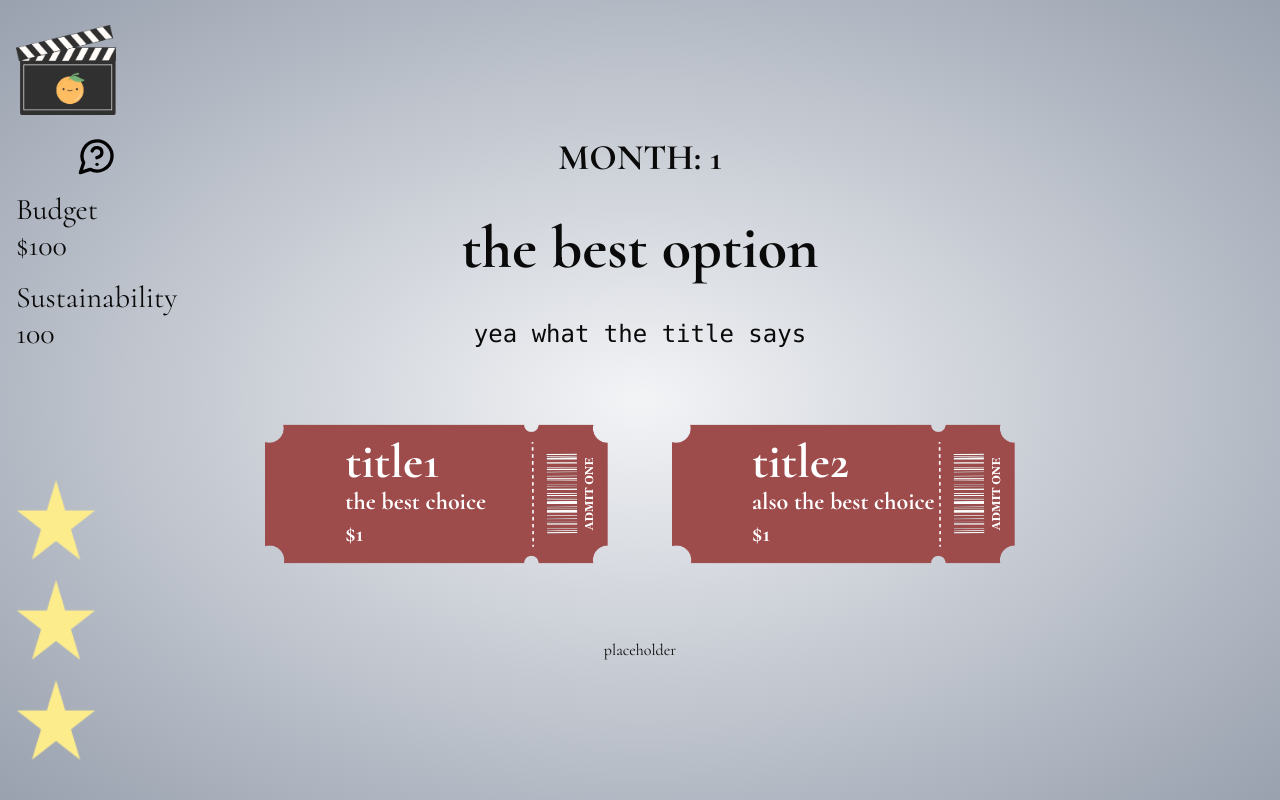
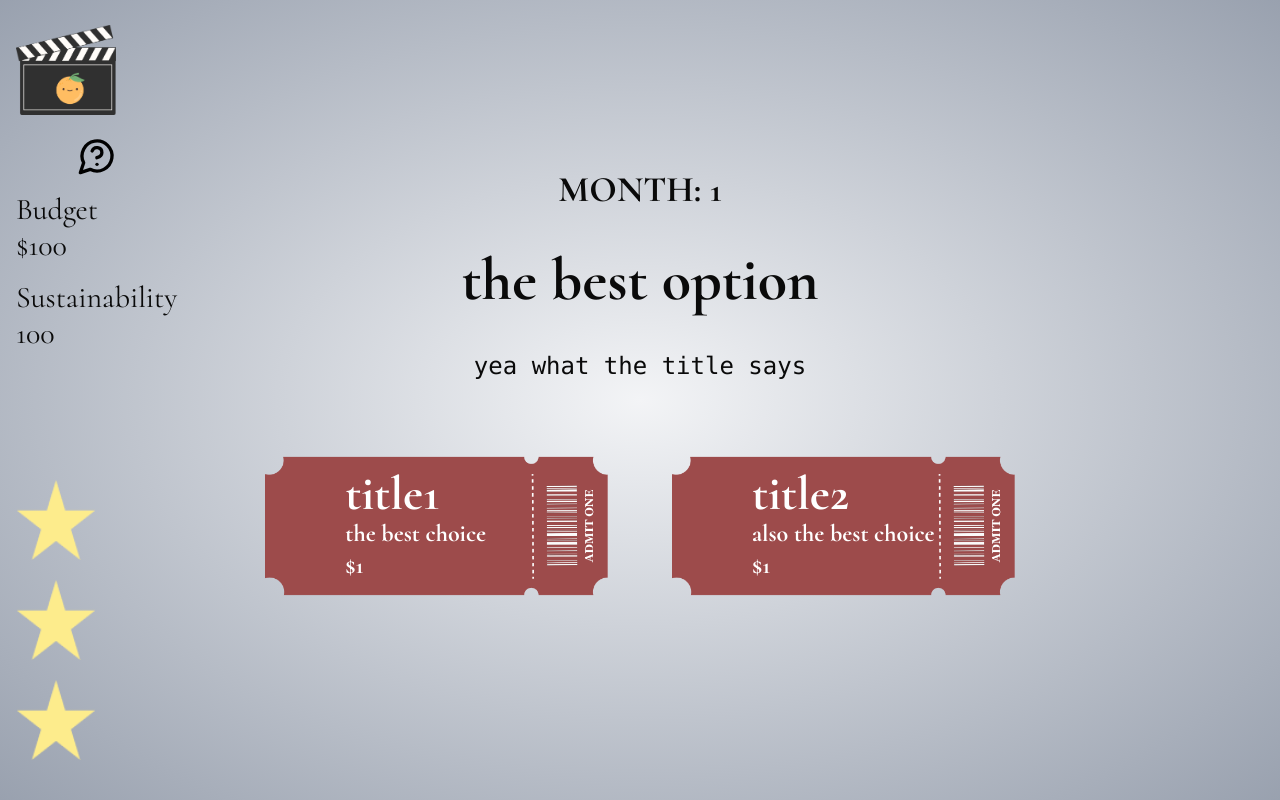
Before and after one commit to qhgill/final-take, a Next.js app: page / in a window 1280 px wide. Built offline with nearby package versions, Linux system fonts and the light colour scheme.

Commit message:
fixed types and button for 2 tickets

```diff
--- a/src/components/Prompt.tsx
+++ b/src/components/Prompt.tsx
@@ -34,8 +34,7 @@ const Prompt = ({ options, month, handleSwap }: PromptTypes) => {
       <p className="text-4xl font-bold">MONTH: {month}</p>
       <p className="text-6xl font-extrabold">{options.title}</p>
       <AnimateText text={options.description} typeSpeed={30} />
-      <TicketSelect choices={dummyset} />
-      {options.placeholder}
+      <TicketSelect choices={dummyset} handleSwap={handleSwap} />
 
       {options.selectionView != 1 && (
         <button
--- a/src/components/choicestyles/BillboardCarousel.tsx
+++ b/src/components/choicestyles/BillboardCarousel.tsx
@@ -29,7 +29,7 @@ const BillboardCarousel = ({ choices, handleSwap }: ChoiceTypes) => {
           {choices.map((slide: Choice) => (
             <CarouselItem
               key={slide.id}
-              className="flex flex-col justify-center items-center h-full cursor-pointer"
+              className="flex flex-col justify-center items-center h-full hover:cursor-pointer hover:scale-105 duration-100"
               onClick={() =>
                 handleSwap(slide.price, slide.sustain, slide.profit)
               }
--- a/src/components/choicestyles/ClapperCarousel.tsx
+++ b/src/components/choicestyles/ClapperCarousel.tsx
@@ -29,7 +29,7 @@ const ClapperCarousel = ({ choices, handleSwap }: ChoiceTypes) => {
           {choices.map((slide: Choice) => (
             <CarouselItem
               key={slide.id}
-              className="flex flex-col justify-center items-center h-full cursor-pointer"
+              className="flex flex-col justify-center items-center h-full hover:cursor-pointer hover:scale-105 duration-100"
               onClick={() =>
                 handleSwap(slide.price, slide.sustain, slide.profit)
               }
--- a/src/components/choicestyles/FrameCarousel.tsx
+++ b/src/components/choicestyles/FrameCarousel.tsx
@@ -29,7 +29,7 @@ const FrameCarousel = ({ choices, handleSwap }: ChoiceTypes) => {
           {choices.map((slide: Choice) => (
             <CarouselItem
               key={slide.id}
-              className="flex flex-col justify-center items-center h-full cursor-pointer"
+              className="flex flex-col justify-center items-center h-full hover:cursor-pointer hover:scale-105 duration-100"
               onClick={() =>
                 handleSwap(slide.price, slide.sustain, slide.profit)
               }
--- a/src/components/choicestyles/TicketCarousel.tsx
+++ b/src/components/choicestyles/TicketCarousel.tsx
@@ -29,7 +29,7 @@ const TicketCarousel = ({ choices, handleSwap }: ChoiceTypes) => {
           {choices.map((slide: Choice) => (
             <CarouselItem
               key={slide.id}
-              className="flex flex-col justify-center items-center h-full cursor-pointer"
+              className="flex flex-col justify-center items-center h-full hover:cursor-pointer hover:scale-105 duration-100"
               onClick={() =>
                 handleSwap(slide.price, slide.sustain, slide.profit)
               }
--- a/src/components/choicestyles/TicketSelect.tsx
+++ b/src/components/choicestyles/TicketSelect.tsx
@@ -5,14 +5,18 @@ import ticketimg from "@/public/ticket.png";
 
 interface ChoiceTypes {
   choices: Choice[];
+  handleSwap: (price: number, sustain: number, profit: number) => void;
 }
 
-const TicketSelect = ({ choices }: ChoiceTypes) => {
+const TicketSelect = ({ choices, handleSwap }: ChoiceTypes) => {
   return (
     <div className="grid grid-cols-2 gap-16">
       {choices.map((slide: Choice) => (
         <div key={slide.id}>
-          <div className="relative text-2xl font-bold text-white px-20 py-12">
+          <div
+            className="relative text-2xl font-bold text-white px-20 py-12 hover:cursor-pointer hover:scale-105 duration-100"
+            onClick={() => handleSwap(slide.price, slide.sustain, slide.profit)}
+          >
             <p className="text-bold text-5xl">{slide.title}</p>
             <p className="text-2xl ">{slide.description}</p>
             <p className="text-2xl ">${slide.price}</p>
--- a/src/data/options.ts
+++ b/src/data/options.ts
@@ -1,12 +1,9 @@
 import { Option } from "../utils/options";
-import placeholderimg from "@/public/placeholder.png";
 
 export const productionOptions: Option[] = [
   {
     title: "the best option",
-    icon: placeholderimg,
     description: "yea what the title says",
-    placeholder: "placeholder",
     selectionView: 1,
     answers: [
       {
@@ -40,9 +37,7 @@ export const productionOptions: Option[] = [
 export const marketingOptions: Option[] = [
   {
     title: "the best option",
-    icon: placeholderimg,
     description: "yea what the title says",
-    placeholder: "placeholder",
     selectionView: 1,
     answers: [
       {
--- a/src/utils/options.tsx
+++ b/src/utils/options.tsx
@@ -2,9 +2,7 @@ import { StaticImageData } from "next/image";
 
 export interface Option {
   title: string;
-  icon: StaticImageData;
   description: string;
-  placeholder: string;
   answers: Choice[];
   selectionView: number; // 1 for carousel
 }
```
